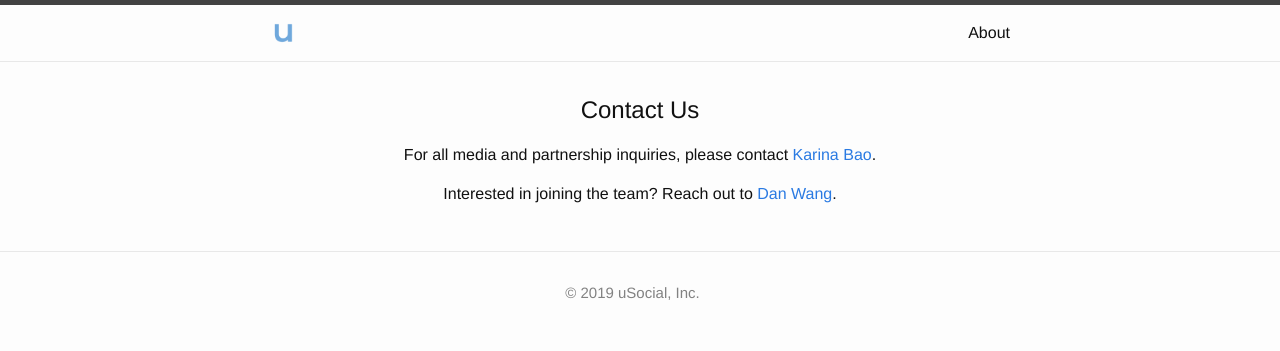
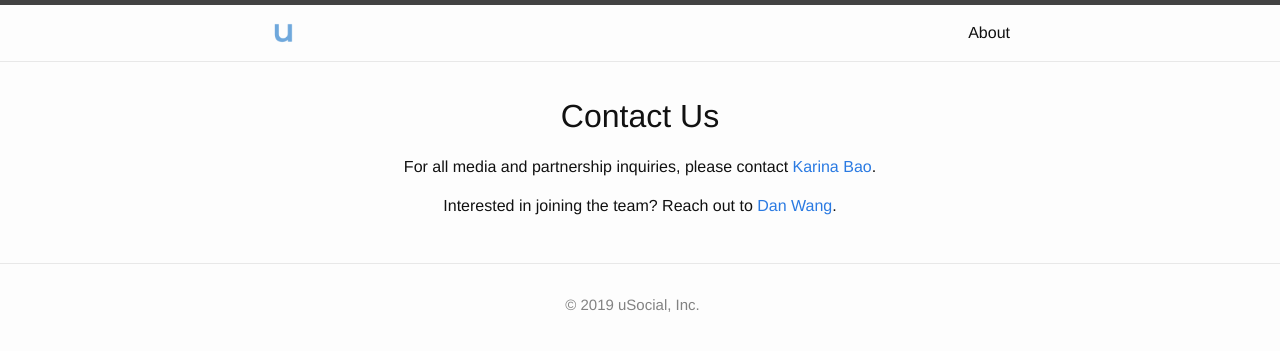
Before and after one commit to danwang1995/danwang1995.github.io, a Jekyll site: the page built from about.md, in a window 1280 px wide. Shown: the top 351 px of the page. Built offline with Jekyll 4.4.1, drawn with Linux system fonts in a browser that asks for light colours.

```diff
--- a/about.md
+++ b/about.md
@@ -4,7 +4,7 @@ title: About
 permalink: /about/
 ---
 
-<h2>Contact Us</h2>
+<h1>Contact Us</h1>
 
 For all media and partnership inquiries, please contact <a href="https://www.linkedin.com/in/karinabao/">Karina Bao</a>.
 
```
